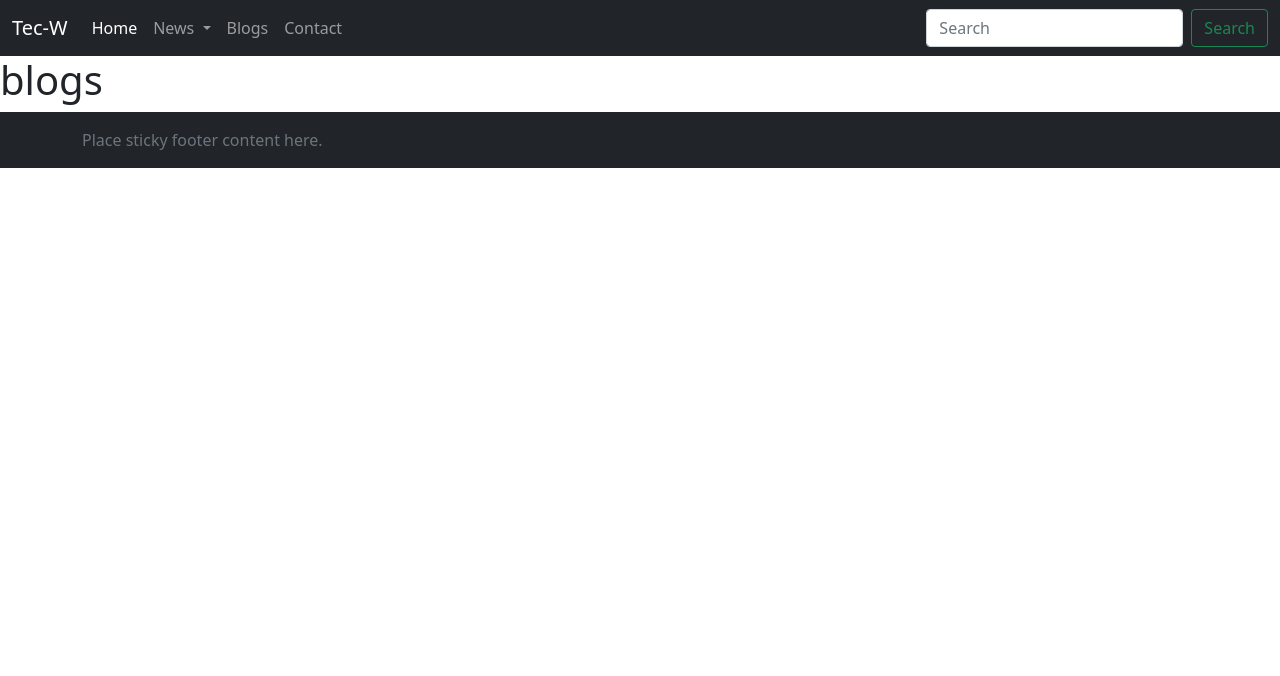
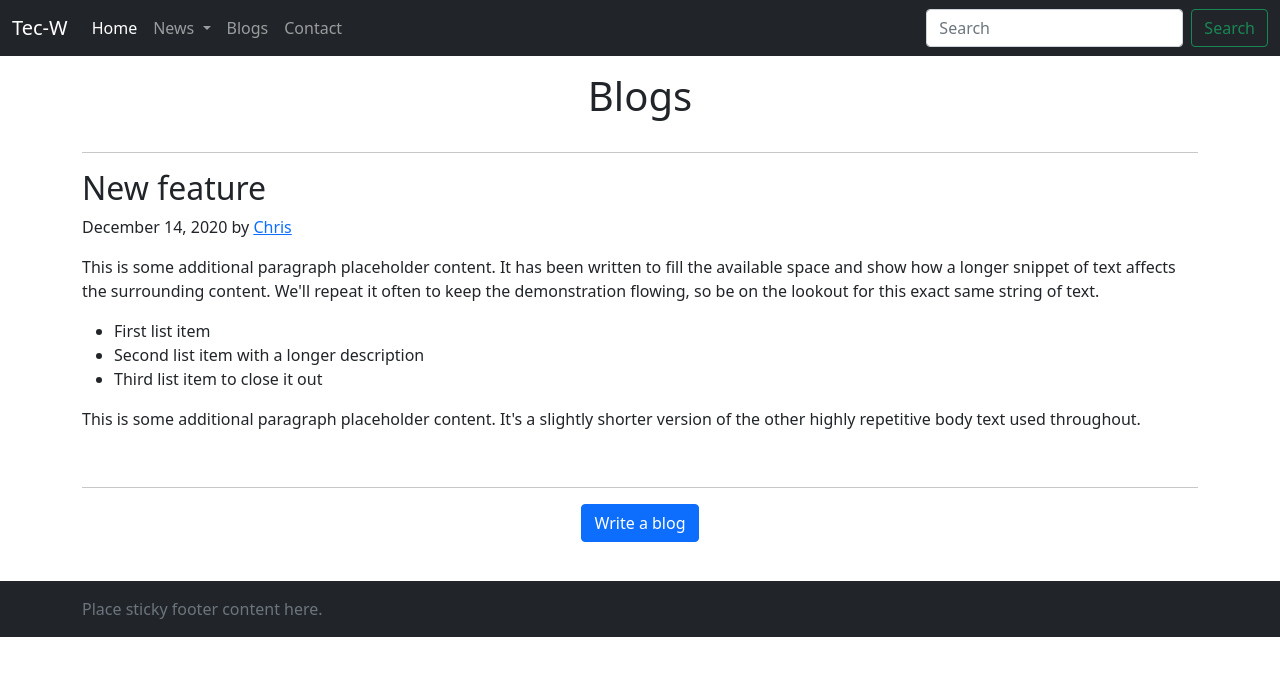
Before and after one commit to Ketan1502/My-first-Website-News-Website-, a Django app: page /blog/ in a window 1280 px wide. Shown: the top 676 px of the page. Run offline with Django 3.2, Linux system fonts and the light colour scheme.

Commit message:
Deploying the site

```diff
--- a/first_site/templates/blog.html
+++ b/first_site/templates/blog.html
@@ -3,7 +3,67 @@
 
 {% block 'body' %}
 
-<h1>blogs</h1>
+<div class="container">
+    <h1 class="text-center py-3">Blogs</h1>
+    <hr class="featurette-divider">
 
 
+    <article class="blog-post" style="margin-bottom: 5%;">
+        <h2 class="blog-post-title">New feature</h2>
+        <p class="blog-post-meta">December 14, 2020 by <a href="#">Chris</a></p>
+
+        <p>This is some additional paragraph placeholder content. It has been written to fill the available space and
+            show how a longer snippet of text affects the surrounding content. We'll repeat it often to keep the
+            demonstration flowing, so be on the lookout for this exact same string of text.</p>
+        <ul>
+            <li>First list item</li>
+            <li>Second list item with a longer description</li>
+            <li>Third list item to close it out</li>
+        </ul>
+        <p>This is some additional paragraph placeholder content. It's a slightly shorter version of the other highly
+            repetitive body text used throughout.</p>
+    </article>
+    <hr class="featurette-divider">
+
+</div>
+
+<div class="container" style="padding-bottom: 3%;">
+    <!-- Button trigger modal -->
+    <div class="text-center">
+    <button type="button" class="btn btn-primary text-center" data-bs-toggle="modal" data-bs-target="#exampleModal">
+        Write a blog
+    </button>
+</div>
+    <!-- Modal -->
+    <div class="modal fade" id="exampleModal" tabindex="-1" aria-labelledby="exampleModalLabel" aria-hidden="true">
+        <div class="modal-dialog modal-dialog-centered modal-dialog-scrollable">
+            <div class="modal-content">
+                <div class="modal-header">
+                    <h5 class="modal-title" id="exampleModalLabel">Modal title</h5>
+                    <button type="button" class="btn-close" data-bs-dismiss="modal" aria-label="Close"></button>
+                </div>
+                <div class="modal-body">
+                    <form>
+                        <div class="mb-3">
+                          <label for="recipient-name" class="col-form-label">Writer:</label>
+                          <input type="text" class="form-control" id="recipient-name">
+                        </div>
+                        <div class="mb-3">
+                          <label for="message-text" class="col-form-label">Article:</label>
+                          <textarea class="form-control" id="message-text"></textarea>
+                        </div>
+                        <div class="input-group mb-3">
+                            <input type="file" class="form-control" id="inputGroupFile02">
+                            <label class="input-group-text" for="inputGroupFile02">Upload</label>
+                        </div>
+                      </form>
+                </div>
+                <div class="modal-footer">
+                    <button type="button" class="btn btn-secondary" data-bs-dismiss="modal">Close</button>
+                    <button type="button" class="btn btn-primary">Save changes</button>
+                </div>
+            </div>
+        </div>
+    </div>
+</div>
 {% endblock 'body' %}
```
Also changed, not shown: first_site/first_site/settings.py (+5 -2 lines), first_site/requirements.txt (added), 1 other file.
